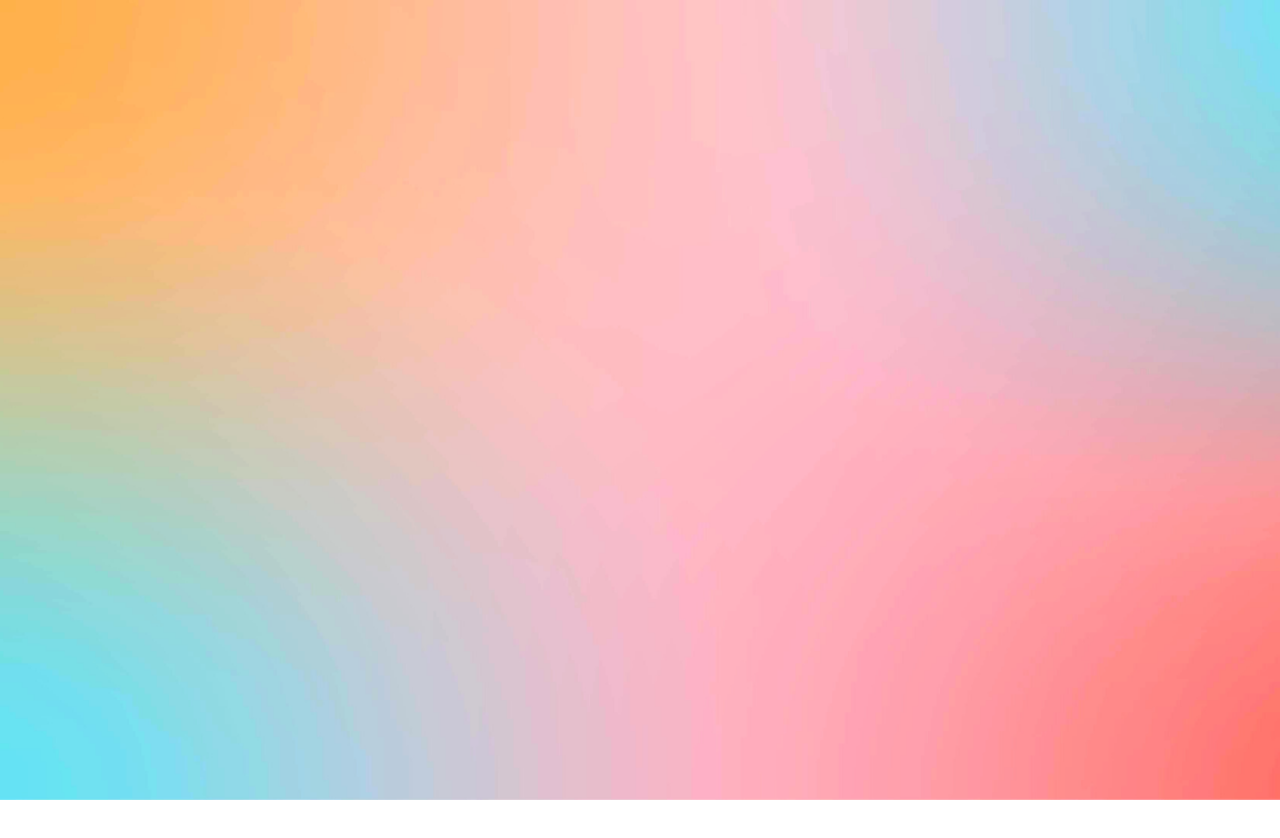
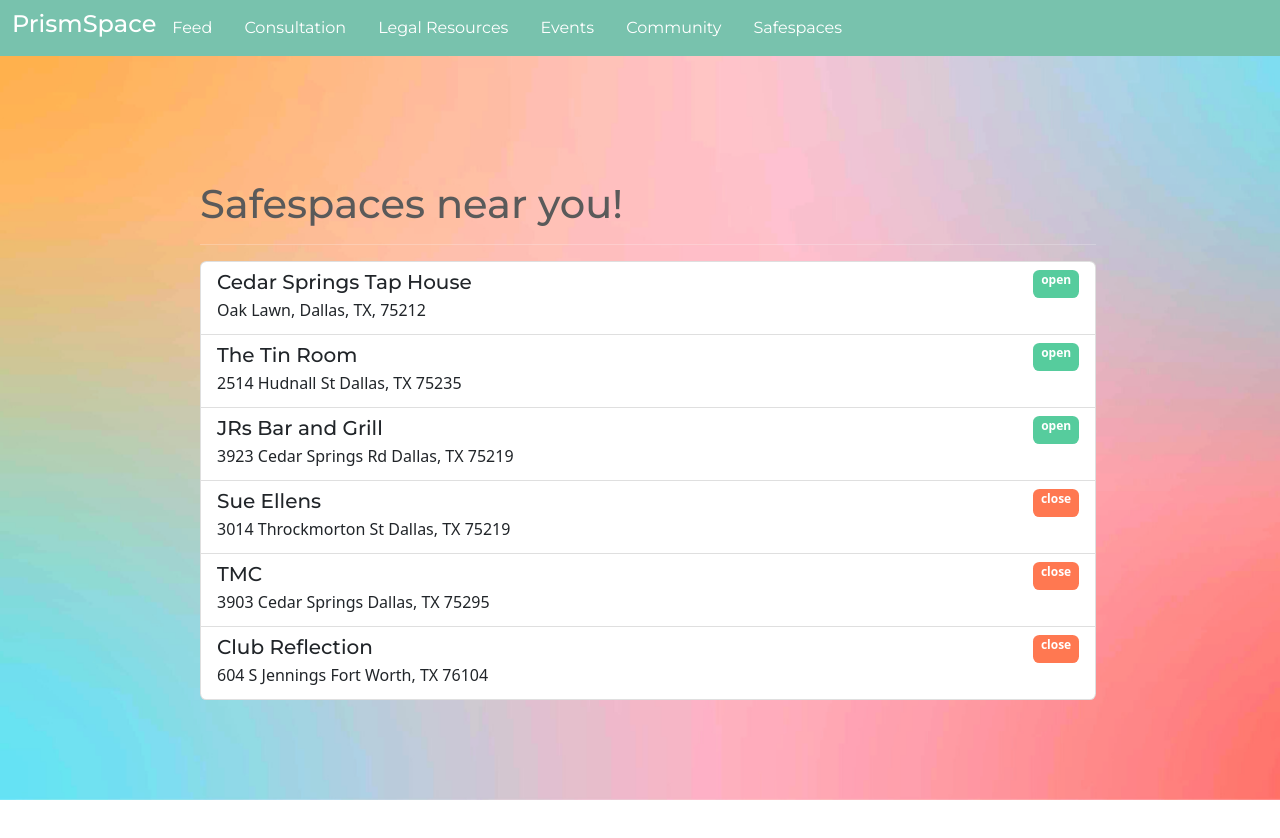
Before and after one commit to chayakusi/PrismSpace, a React (Create React App) app: page /safespaces in a window 1280 px wide. Before the commit this address had no page. Shown: the top 838 px of the page. Before the commit the page ends 800 px from the top, so only its background shows below. Built offline with nearby package versions, Linux system fonts and the light colour scheme.

Commit message:
added safespaces

```diff
--- a/src/App.js
+++ b/src/App.js
@@ -8,6 +8,7 @@ import ConsultationForm from './consultation';
 import Events from './events';
 import LandingPage from './landingpage';
 import LegalResources from './LegalResources';
+import Safespaces from './safespaces';
 
 
 function App() {
@@ -29,6 +30,7 @@ function App() {
           <Route path="/events" element={<Events />} />
           <Route path="/articles" element={<ArticleFeed />} />
           <Route path="/resources" element={<LegalResources />} />
+          <Route path="/safespaces" element={<Safespaces />} />
         </Routes>
       </Router>
       </header>
--- a/src/Navbar.js
+++ b/src/Navbar.js
@@ -33,6 +33,9 @@ const Navbar = () => {
         <Link to="/community" style={{ textDecoration: "none" }}>
           <li className="nav-links">Community</li>
         </Link>
+        <Link to="/safespaces" style={{ textDecoration: "none" }}>
+          <li className="nav-links">Safespaces</li>
+        </Link>
       </ul>
     </div>
   </div>
--- /dev/null
+++ b/src/safespaces.js
@@ -0,0 +1,77 @@
+import React, { Component } from "react";
+import Navbar from "./Navbar";
+const Safespaces = () => {
+  const styleobj = {
+    overflow: "hidden",
+    width: "70vw",
+    height: "100vh",
+    position: "absolute",
+    top: "0",
+    bottom: "0",
+    left: "0",
+    right: "0",
+    margin: "180px 0px 0px 200px",
+  };
+  const restaurants = [
+    {
+      name: "Cedar Springs Tap House",
+      location: "Oak Lawn, Dallas, TX, 75212",
+      status: "open",
+    },
+    {
+      name: "The Tin Room",
+      location: "2514 Hudnall St Dallas, TX 75235",
+      status: "open",
+    },
+    {
+      name: "JRs Bar and Grill",
+      location: "3923 Cedar Springs Rd Dallas, TX 75219",
+      status: "open",
+    },
+    {
+      name: "Sue Ellens",
+      location: "3014 Throckmorton St Dallas, TX 75219",
+      status: "close",
+    },
+    {
+      name: "TMC",
+      location: "3903 Cedar Springs Dallas, TX 75295",
+      status: "close",
+    },
+    {
+      name: "Club Reflection",
+      location: "604 S Jennings Fort Worth, TX 76104",
+      status: "close",
+    },
+  ];
+
+  return (
+
+
+      <div>
+          <Navbar/>
+        <div style={styleobj}>
+        <h1>Safespaces near you!</h1>
+      <hr></hr>
+          <div class="list-group">
+            {restaurants.map((restaurant, index) => (
+             <a
+                href="#"
+                class="list-group-item list-group-item-action flex-column align-items-start start"
+              >
+                <div class="d-flex w-100 justify-content-between">
+                  <h5 class="mb-1">{restaurant.name}</h5>
+                  {restaurant.status === "open" && <span class="badge bg-success">{restaurant.status}</span>}
+                  {restaurant.status === "close" && <span class="badge bg-danger">{restaurant.status}</span>}
+                </div>
+                <p class="mb-1">{restaurant.location}</p>
+              </a>
+            ))}
+          </div>
+        </div>
+      </div>
+
+  );
+};
+
+export default Safespaces;
```
